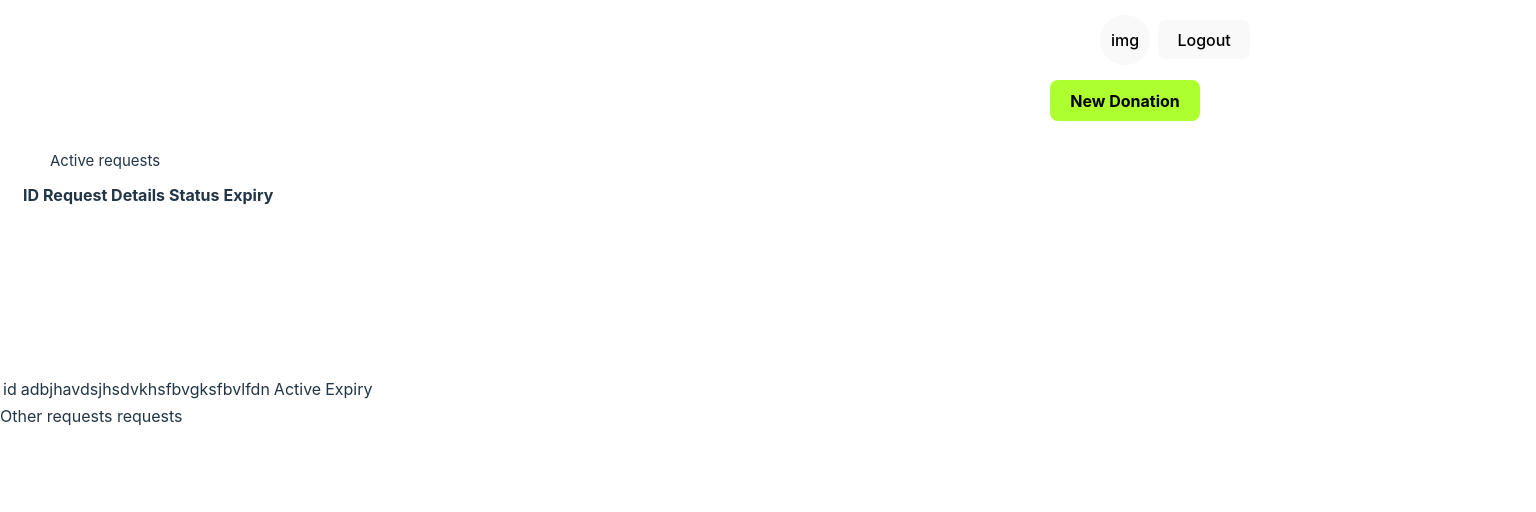
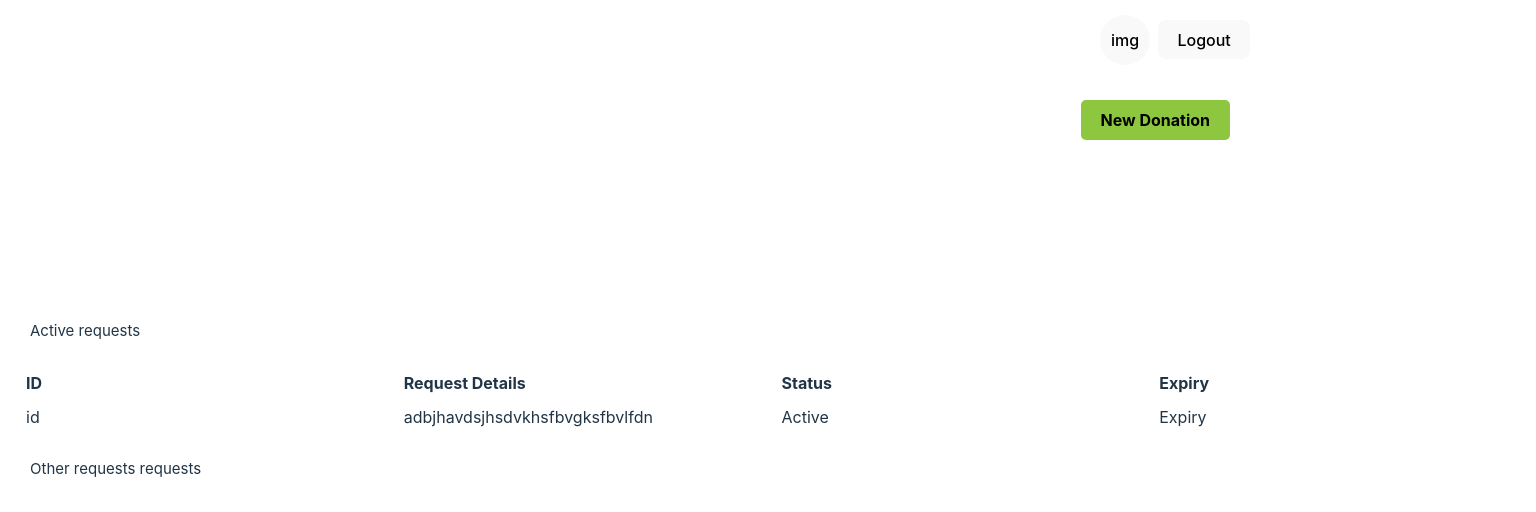
Before and after one commit to jayr1867/Sparkhacks24, a React (Vite) app in the folder frontend/: page / in a window 1280 px wide. Shown: the top 512 px of the page, 1536 px wide, since content can reach past the window. Built offline with nearby package versions, Linux system fonts and the light colour scheme.

Commit message:
basic css implemented and updated to make popup work

```diff
--- a/frontend/src/DashboardDoner.css
+++ b/frontend/src/DashboardDoner.css
@@ -1,14 +1,19 @@
+
 .new_donation_btn {
-  top: 80px;
-  right: 80px;
   position: absolute;
+  top: 100px;
+  right: 50px;
   font-weight: bold;
-  background-color: greenyellow;
+  background-color: #8dc73f;
   color: black;
+  padding: 10px 20px;
+  border: none;
+  border-radius: 5px;
+  cursor: pointer;
 }
 
 .prof_btn {
-  border-radius: 70%;
+  border-radius: 50%;
   position: absolute;
   top: 15px;
   right: 130px;
@@ -18,6 +23,7 @@
   display: flex;
   align-items: center;
   justify-content: center;
+  cursor: pointer;
 }
 
 .lgot_btn {
@@ -25,27 +31,35 @@
   top: 20px;
   right: 30px;
   border: none;
-  width: fit-content;
+  cursor: pointer;
 }
 
-.active_requests_header {
-  top: 150px;
-  left: 50px;
-  position: absolute;
+.active_requests_header,
+.other_requests_header {
   font-size: 15px;
+  text-align: left;
+  position: relative;
+  left: 30px;
+  margin: 20px 0;
 }
 
 .table_header {
-  position: absolute;
-  top: 180px;
-  left: 20px;
+  text-align: left;
+}
+.active_requests_table {
+  width:120%;
+}
+
+.data_active, .data_others {
+  padding-left: 10px;
+  table-layout: fixed;
+  width: 100%;
+  border-collapse: separate;
+  border-spacing: 15px 8px;
+  text-align: justify;
 }
 
 .table_data {
-  border-collapse: separate;
-  border-spacing: 10px 5px;
-  position: relative;
-  padding: 10;
-  /* padding-top: 20px;
-  padding-bottom: 20px; */
+  padding: 10px;
+  word-wrap: break-word;
 }
--- a/frontend/src/DashboardDoner.jsx
+++ b/frontend/src/DashboardDoner.jsx
@@ -49,7 +49,7 @@ function DashhboardDoner() {
       <table className="data_others">
         {/* <tr><td>data to be fetched from table</td></tr> */}
       </table>
-      <UserInfoPopup trigger={udetailsPopup}>
+      <UserInfoPopup trigger={udetailsPopup} setTrigger={setuDetailsPopup}>
         <h1>User details form</h1>
       </UserInfoPopup>
     </div>
--- /dev/null
+++ b/frontend/src/DashboardNGO.css
@@ -0,0 +1,65 @@
+
+.new_donation_btn {
+    position: absolute;
+    top: 100px;
+    right: 50px;
+    font-weight: bold;
+    background-color: #8dc73f;
+    color: black;
+    padding: 10px 20px;
+    border: none;
+    border-radius: 5px;
+    cursor: pointer;
+  }
+
+  .prof_btn {
+    border-radius: 50%;
+    position: absolute;
+    top: 15px;
+    right: 130px;
+    border: none;
+    height: 50px;
+    width: 50px;
+    display: flex;
+    align-items: center;
+    justify-content: center;
+    cursor: pointer;
+  }
+
+  .lgot_btn {
+    position: absolute;
+    top: 20px;
+    right: 30px;
+    border: none;
+    cursor: pointer;
+  }
+
+  .active_requests_header,
+  .other_requests_header {
+    font-size: 15px;
+    text-align: left;
+    position: relative;
+    left: 30px;
+    margin: 20px 0;
+  }
+
+  .table_header {
+    text-align: left;
+  }
+  .active_requests_table {
+    width:120%;
+  }
+
+  .data_active, .data_others {
+    padding-left: 10px;
+    table-layout: fixed;
+    width: 100%;
+    border-collapse: separate;
+    border-spacing: 15px 8px;
+    text-align: justify;
+  }
+
+  .table_data {
+    padding: 10px;
+    word-wrap: break-word;
+  }
```
Also changed, not shown: frontend/src/NGODataPopup.jsx (+13 -9 lines), frontend/src/UserInfoPopup.jsx (+14 -10 lines).
